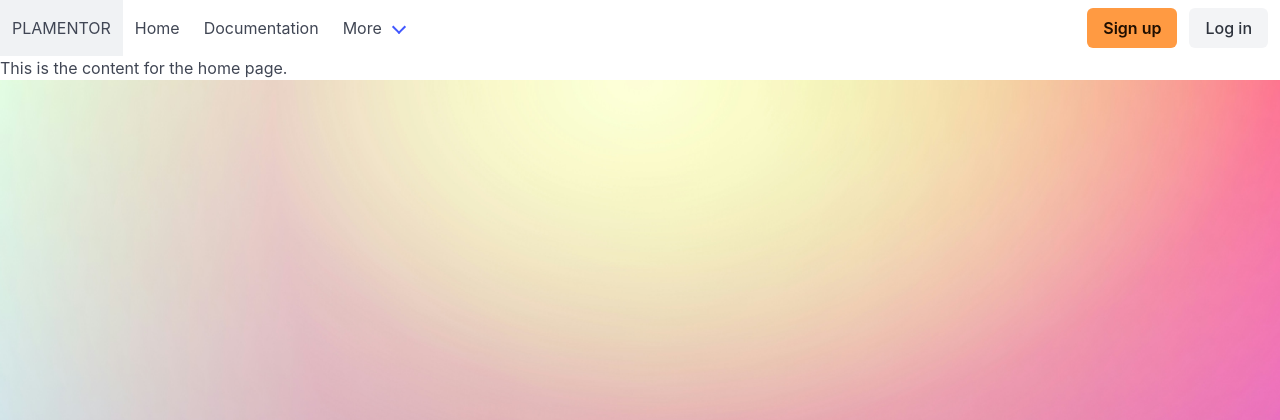
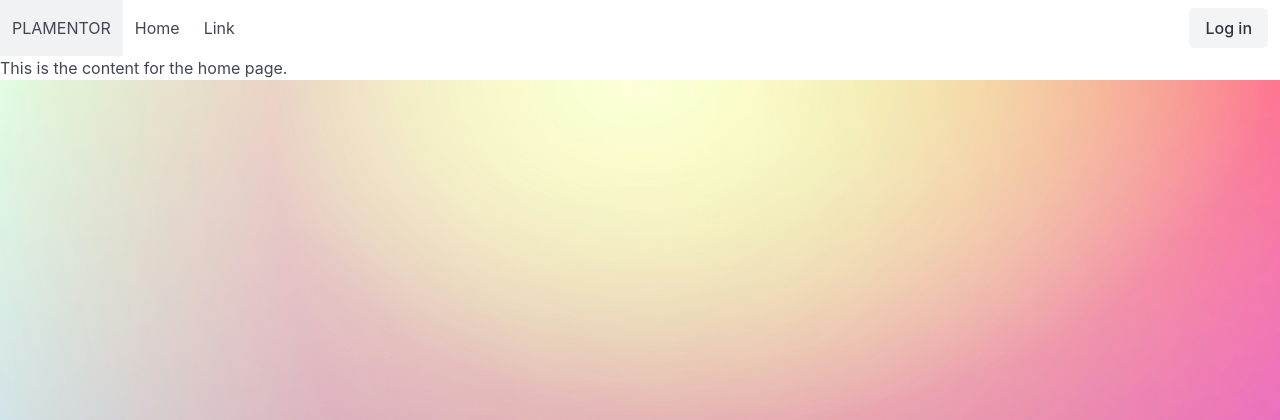
Before and after one commit to hawariMuflihMunte/plant-recommendation-tool, a Django app: page / in a window 1280 px wide. Shown: the top 420 px of the page. Run offline with Django 5.2, Linux system fonts and the light colour scheme.

Commit message:
refactor: navbar layout

```diff
--- a/plamentor/core/templates/layouts/navbar.html
+++ b/plamentor/core/templates/layouts/navbar.html
@@ -16,13 +16,13 @@
     <!-- Navbar menu -->
     <div id="navbarBasicExample" class="navbar-menu">
         <div class="navbar-start">
-            <a class="navbar-item">
+            <a class="navbar-item" href="{% url 'core:home' %}">
                 Home
             </a>
             <a class="navbar-item">
-                Documentation
+                Link
             </a>
-            <div class="navbar-item has-dropdown is-hoverable">
+            {% comment %} <div class="navbar-item has-dropdown is-hoverable">
                 <a class="navbar-link">
                     More
                 </a>
@@ -41,16 +41,13 @@
                         Report an issue
                     </a>
                 </div>
-            </div>
+            </div> {% endcomment %}
         </div>
 
         <!-- Navbar end buttons -->
         <div class="navbar-end">
             <div class="navbar-item">
                 <div class="buttons">
-                    <a class="button is-primary">
-                        <strong>Sign up</strong>
-                    </a>
                     <a class="button is-light">
                         Log in
                     </a>
```
